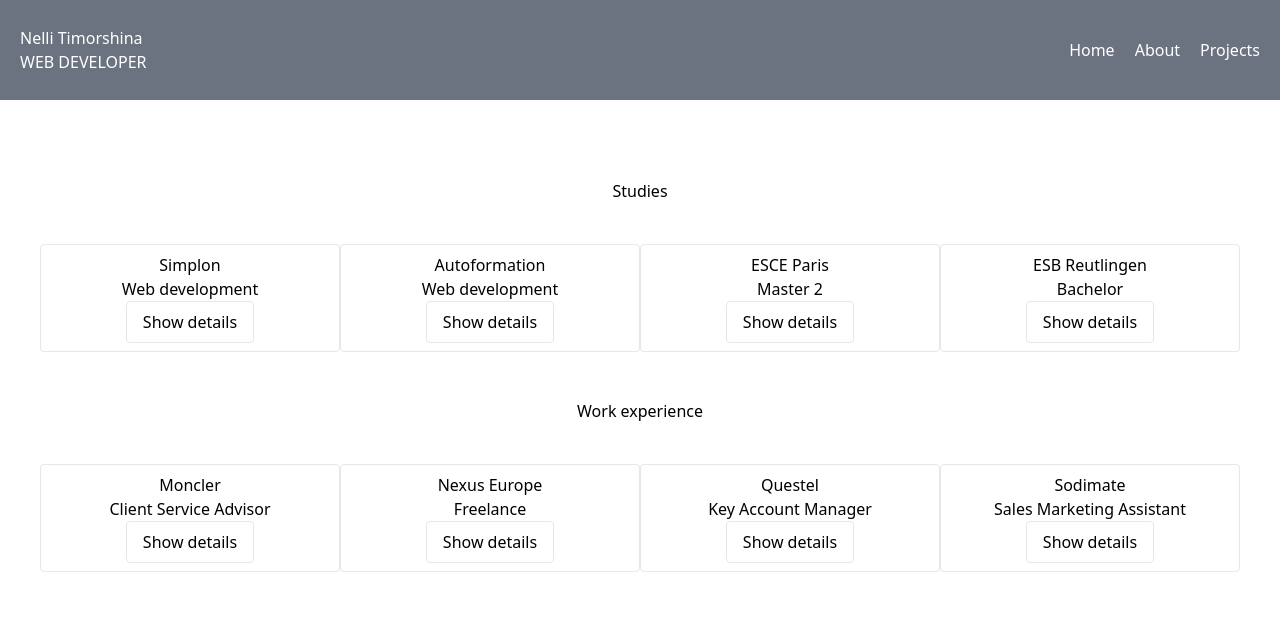
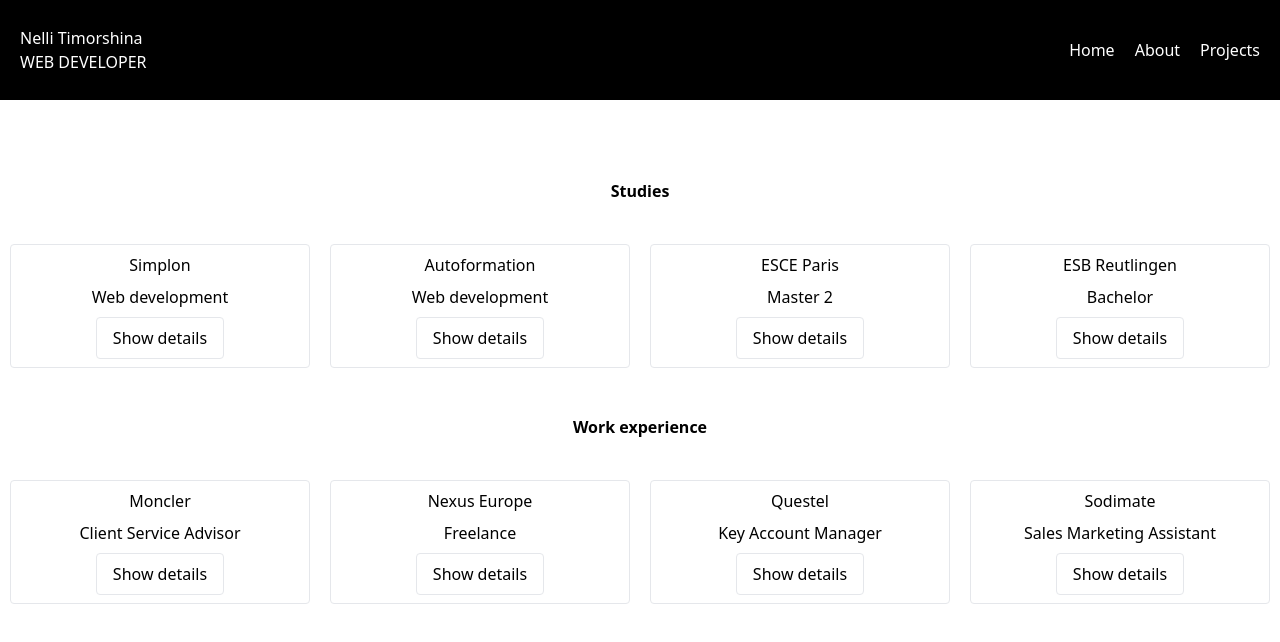
Before and after one commit to Raftouch/nelli-portfolio, a React (Create React App) app: page /about in a window 1280 px wide. Shown: the top 642 px of the page. Built offline with nearby package versions, Linux system fonts and the light colour scheme.

Commit message:
:art: added images

```diff
--- a/src/components/Education.tsx
+++ b/src/components/Education.tsx
@@ -9,7 +9,7 @@ export function Education({study}: EducationProps) {
     const [details, setDetails] = useState(false)
 
     return (
-        <div className='border py-2 px-4 rounded flex flex-col mb-2 min-w-[300px] items-center'>
+        <div className='border py-2 px-4 rounded flex flex-col mb-2 min-w-[300px] items-center gap-2'>
             <p>{study.name}</p>
             <p>{study.occupation}</p>
             <button
@@ -19,7 +19,7 @@ export function Education({study}: EducationProps) {
                     {details ? 'Hide details' : 'Show details'}
             </button>
             {details &&
-            <div className='w-[300px] text-center'>
+            <div className='max-w-[250px] text-center'>
                 <p>{study.period}</p>
                 <p>{study.description}</p>
             </div>}
--- a/src/components/Navigation.tsx
+++ b/src/components/Navigation.tsx
@@ -3,12 +3,12 @@ import { Link } from 'react-router-dom'
 
 export function Navigation() {
     return (
-        <nav className='h-[100px] flex justify-between items-center px-5 bg-gray-500 text-white'>
+        <nav className='h-[100px] flex justify-between items-center px-5 bg-black text-white'>
             <span className='max-w-[130px]'>Nelli Timorshina WEB DEVELOPER</span>
             <span>
-                <Link to="/" className='mr-5 hover:text-gray-200'>Home</Link>
-                <Link to="/about" className='mr-5 hover:text-gray-200'>About</Link>
-                <Link to="/projects" className='hover:text-gray-200'>Projects</Link>
+                <Link to="/" className='mr-5 hover:text-slate-500'>Home</Link>
+                <Link to="/about" className='mr-5 hover:text-slate-500'>About</Link>
+                <Link to="/projects" className='hover:text-slate-500'>Projects</Link>
             </span>
         </nav>
     )
--- a/src/components/Projects.tsx
+++ b/src/components/Projects.tsx
@@ -1,15 +1,18 @@
 import React from 'react'
-import { MyProjects } from '../models/MyProjects'
+import { MyProject } from '../models/MyProject'
+import { Link } from 'react-router-dom'
 
-interface ProjectsProps {
-    project: MyProjects
+interface ProjectProps {
+    project: MyProject
 }
 
-export function Projects({project}: ProjectsProps) {
+export function Projects({project}: ProjectProps) {
     return (
-        <div>
+        <div className='border py-2 px-4 rounded flex flex-col mb-2 min-w-[300px] items-center'>
             <p>{project.title}</p>
+            <img className='min-w-[350px] min-h-[250px]' src={project.image}/>
             <p>{project.languages}</p>
+            <Link to={project.url} target='_blank'>link</Link>
         </div>
     )
 }
--- a/src/components/Work.tsx
+++ b/src/components/Work.tsx
@@ -9,7 +9,7 @@ export function Work({job}: WorkProps) {
     const [details, setDetails] = useState(false)
 
     return (
-        <div className='border py-2 px-4 rounded flex flex-col mb-2 min-w-[300px] items-center'>
+        <div className='border py-2 px-4 rounded flex flex-col mb-2 min-w-[300px] items-center gap-2'>
             <p>{job.name}</p>
             <p>{job.occupation}</p>
             <button
@@ -19,7 +19,7 @@ export function Work({job}: WorkProps) {
                     {details ? 'Hide details' : 'Show details'}
             </button>
             {details &&
-            <div className='w-[300px] text-center'>
+            <div className='max-w-[250px] text-center'>
                 <p>{job.period}</p>
                 <p>{job.description}</p>
             </div>}
--- a/src/data/project.ts
+++ b/src/data/project.ts
@@ -1,34 +1,48 @@
-import { MyProjects } from "../models/MyProjects";
+import { MyProject } from "../models/MyProject"
+import previewCard from '../images/previewCard.png'
+import selfCareCenter from '../images/selfCareCenter.png'
 
-export const projects: MyProjects[] = [
+export const projects: MyProject[] = [
     {
         id: 1,
         title: 'Interactive card details form',
-        languages: 'html css js'
+        image: '',
+        languages: 'html css js',
+        url: 'https://github.com/Raftouch/interactive-card-details-form'
     },
     {
         id: 2,
         title: 'Interactive pricing component',
-        languages: 'html css js'
+        image: '',
+        languages: 'html css js',
+        url: 'https://github.com/Raftouch/interactive-pricing-component'
     },
     {
         id: 3,
         title: '3-column preview card component',
-        languages: 'html css'
+        image: previewCard,
+        languages: 'html css',
+        url: 'https://github.com/Raftouch/3-column-preview-card-component'
     },
     {
         id: 4,
         title: 'Self care center',
-        languages: 'html css js'
+        image: selfCareCenter,
+        languages: 'html css js',
+        url: 'https://github.com/Raftouch/self-care-center'
     },
     {
         id: 5,
         title: 'Order summary component',
-        languages: 'html css'
+        image: '',
+        languages: 'html css',
+        url: 'https://github.com/Raftouch/order_summary_component'
     },
     {
-        id: 5,
+        id: 6,
         title: 'Maquette Simplon',
-        languages: 'html css js'
+        image: '',
+        languages: 'html css js',
+        url: 'https://github.com/Raftouch/Maquette'
     }
 ]
--- /dev/null
+++ b/src/models/MyProject.ts
@@ -0,0 +1,7 @@
+export interface MyProject {
+    id?: number
+    title: string
+    image: string
+    languages: string
+    url: string
+}
--- a/src/models/MyProjects.ts
+++ /dev/null
@@ -1,5 +0,0 @@
-export interface MyProjects {
-    id?: number
-    title: string
-    languages: string
-}
--- a/src/pages/AboutPage.tsx
+++ b/src/pages/AboutPage.tsx
@@ -8,14 +8,14 @@ export function AboutPage() {
     return (
         <div className='container m-20 flex gap-10 justify-center flex-wrap mx-auto'>
             <div>
-                <h1 className='text-center mb-10 animate-bounce'>Studies</h1>
-                <div className='flex flex-wrap justify-center'>
+                <h1 className='text-center mb-10 animate-bounce font-bold'>Studies</h1>
+                <div className='flex flex-wrap justify-center gap-5'>
                     {studies.map(study => <Education study={study} key={study.id}/>)}
                 </div>
             </div>
             <div>
-                <h1 className='text-center mb-10 animate-bounce'>Work experience</h1>
-                <div className='flex flex-wrap justify-center'>
+                <h1 className='text-center mb-10 animate-bounce font-bold'>Work experience</h1>
+                <div className='flex flex-wrap justify-center gap-5'>
                     {jobs.map(job => <Work job={job} key={job.id}/>)}
                 </div>
             </div>
--- a/src/pages/HomePage.tsx
+++ b/src/pages/HomePage.tsx
@@ -4,7 +4,7 @@ import nellidev from '../images/nellidev.jpeg'
 export function HomePage() {
     return (
         <div className='mt-20 flex items-center justify-center gap-20 flex-wrap'>
-            <img className='max-w-[300px] rounded-full border-4 border-gray-500' src={nellidev} alt={nellidev}/>
+            <img className='max-w-[300px] rounded-full border-2 border-black' src={nellidev} alt={nellidev}/>
             <h1>Hi I'm Nelli. Welcome to my world!</h1>
         </div>
     )
--- a/src/pages/ProjectsPage.tsx
+++ b/src/pages/ProjectsPage.tsx
@@ -4,7 +4,7 @@ import { projects } from '../data/project'
 
 export function ProjectsPage() {
     return (
-        <div>
+        <div className='grid grid-cols-1 gap-5 md:grid-cols-2 lg:grid-cols-3 justify-items-center m-20'>
 
             {projects.map(project => <Projects project={project} key={project.id} />)}
 
```
Also changed, not shown: src/images/previewCard.png (added), src/images/selfCareCenter.png (added).
